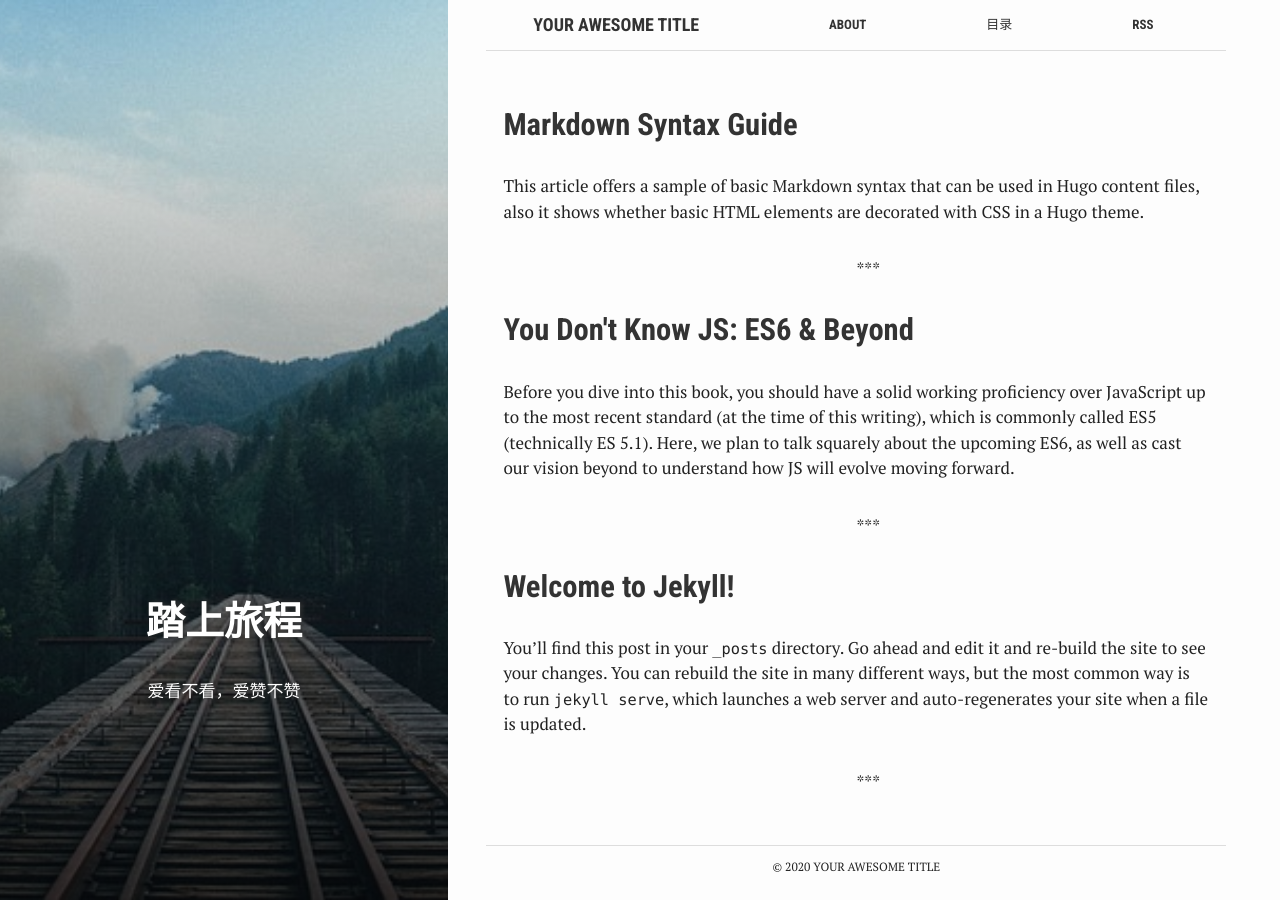
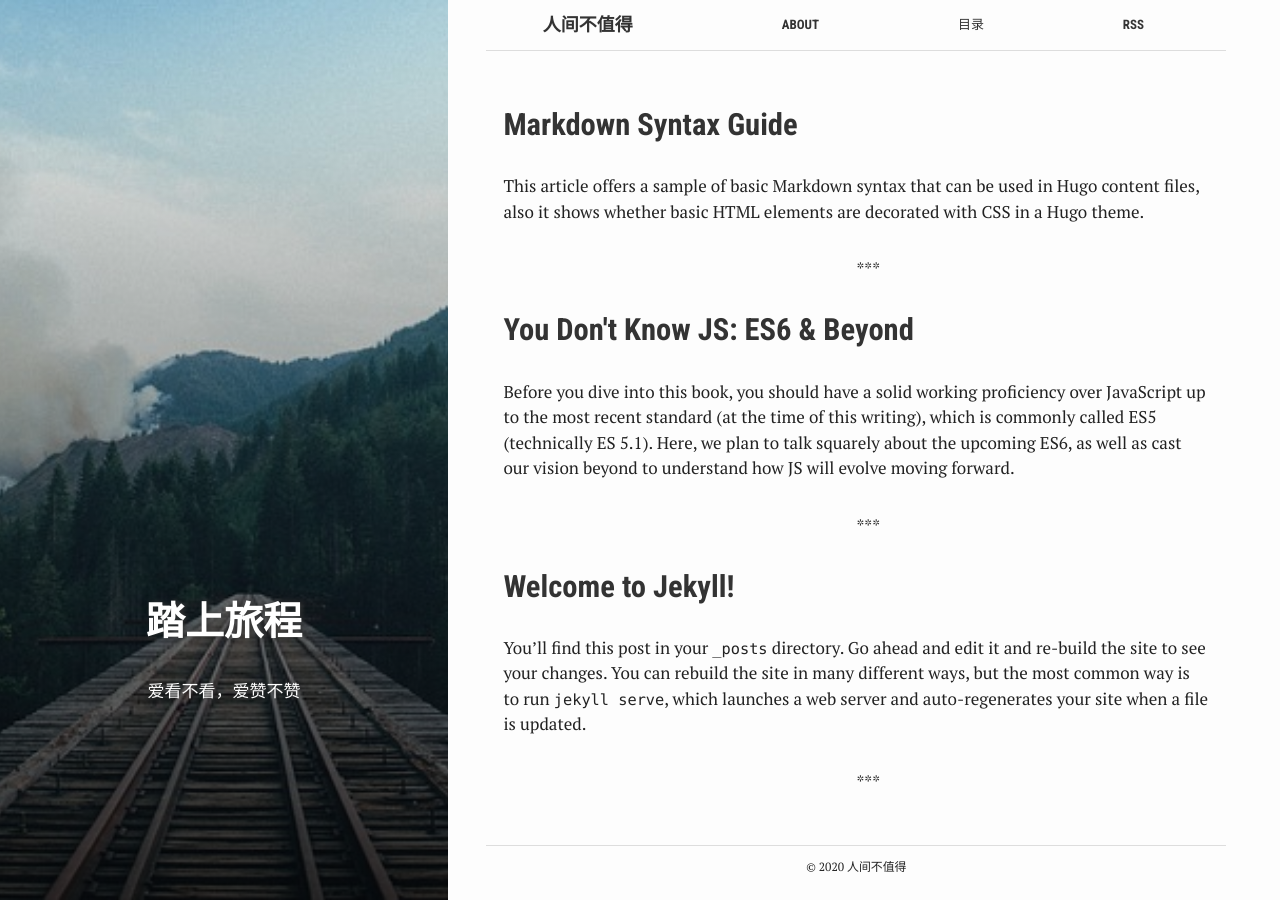
Before and after one commit to Views-s/Views-s.github.io, a Jekyll site: the page built from index.html, in a window 1280 px wide. Built offline with Jekyll 4.4.1, drawn with Linux system fonts in a browser that asks for light colours; some of the changed lines change nothing that is shown.

Commit message:
Update _config.yml

```diff
--- a/_config.yml
+++ b/_config.yml
@@ -6,17 +6,20 @@
 # 'jekyll serve'. If you change this file, please restart the server process.
 
 # Site settings
-title: Your awesome title
+title: 人间不值得
 email: your-email@domain.com
 description: > # this means to ignore newlines until "baseurl:"
-  Write an awesome description for your new site here. You can edit this
-  line in _config.yml. It will appear in your document head meta (for
-  Google search results) and in your feed.xml site description.
+
+ 我们永远不知道我们将流浪于何方
+ 能走一刻是一刻
+ 能写一点是一点
+ 记录是流浪者的诗篇
+
 baseurl: "" # the subpath of your site, e.g. /blog
 lang: "en"
 url: "http://localhost:4000" # the base hostname & protocol for your site
-twitter_username: jekyllrb
-github_username:  jekyll
+
+github_username:  Views
 disqus_username:
 
 # Build settings
```
